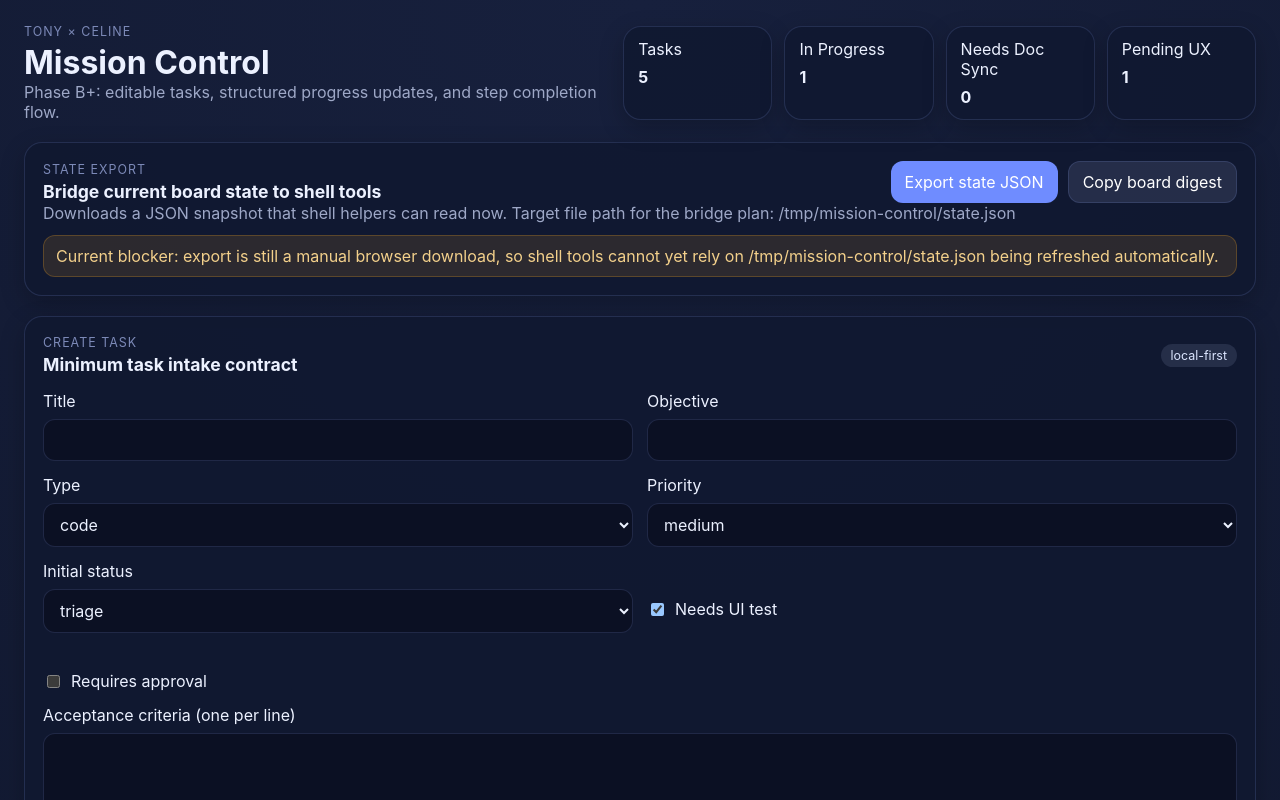
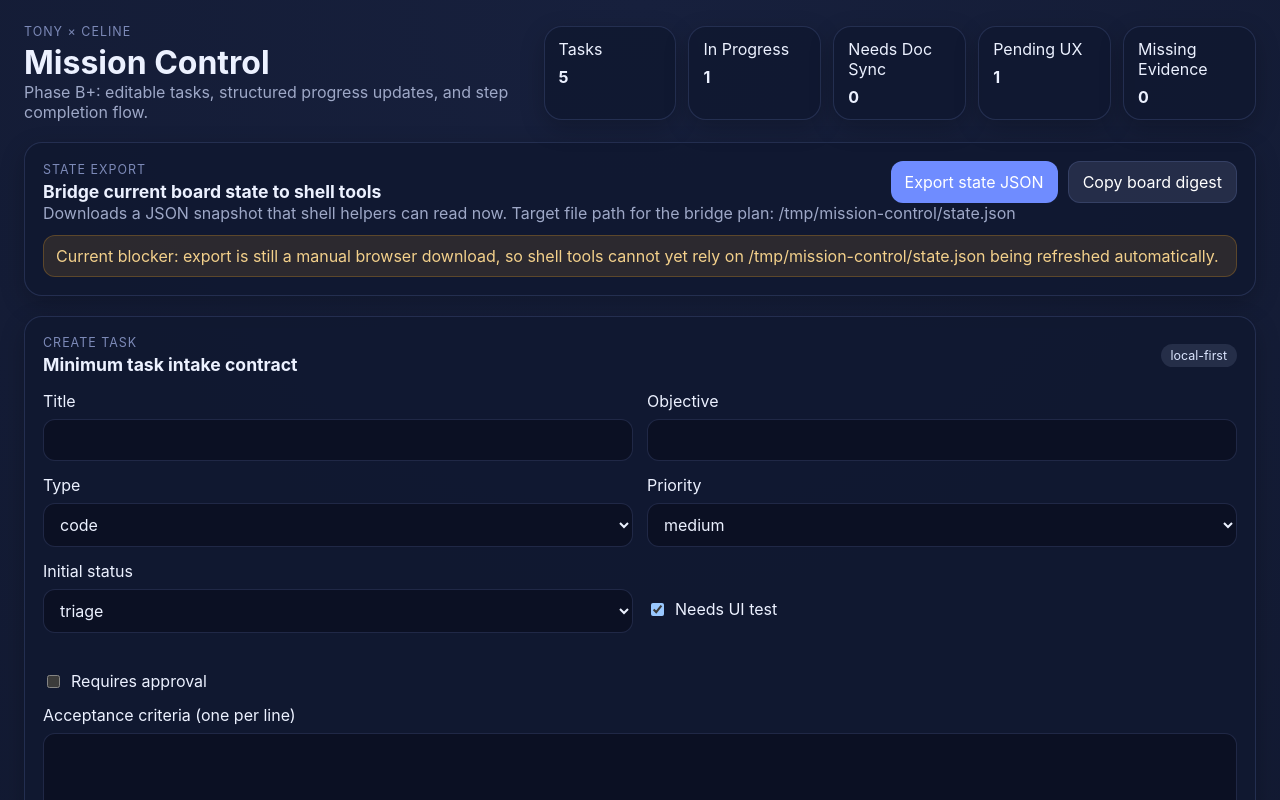
Before and after one commit to celine-1984-2077/celine-missioncontrol, a React (Vite) app in the folder mission-control/: page / in a window 1280 px wide. Shown: the top 800 px of the page. Built offline with nearby package versions, Linux system fonts and the light colour scheme.

Commit message:
Track missing review evidence on dashboard

```diff
--- a/mission-control/src/App.tsx
+++ b/mission-control/src/App.tsx
@@ -89,6 +89,13 @@ export function App() {
   const selectedTaskDigest = selectedTask ? getTaskNotificationDigest(state, selectedTask.id) : undefined
   const selectedTaskQaReady = selectedTask ? hasPassingReview(state, selectedTask.id, 'qa_review') : false
   const selectedTaskUxReady = selectedTask ? (!selectedTask.requiresUxReview || hasPassingReview(state, selectedTask.id, 'ux_review')) : false
+  const missingEvidenceCount = runs.filter((run) =>
+    (run.kind === 'qa_review' || run.kind === 'ux_review') &&
+    run.status !== 'running' &&
+    !run.artifact?.screenshotPath &&
+    !run.artifact?.snapshotId &&
+    !(run.artifact?.evidenceLinks?.length)
+  ).length
 
   const [editDraft, setEditDraft] = useState(() => createEditDraft(selectedTask))
 
@@ -235,6 +242,7 @@ export function App() {
           <Stat label="In Progress" value={String(tasks.filter((t) => t.status === 'in_progress').length)} />
           <Stat label="Needs Doc Sync" value={String(tasks.filter((t) => t.docSyncStatus === 'needs_update').length)} />
           <Stat label="Pending UX" value={String(tasks.filter((t) => t.requiresUxReview && !hasPassingReview(state, t.id, 'ux_review')).length)} />
+          <Stat label="Missing Evidence" value={String(missingEvidenceCount)} />
         </div>
       </header>
 
--- a/mission-control/src/styles.css
+++ b/mission-control/src/styles.css
@@ -45,7 +45,7 @@ h4 { font-size: 0.98rem; }
 
 .topbar-stats {
   display: grid;
-  grid-template-columns: repeat(4, minmax(120px, 1fr));
+  grid-template-columns: repeat(5, minmax(120px, 1fr));
   gap: 12px;
 }
 
```
Also changed, not shown: 1 other file (tests, documents, lock files or other folders).
